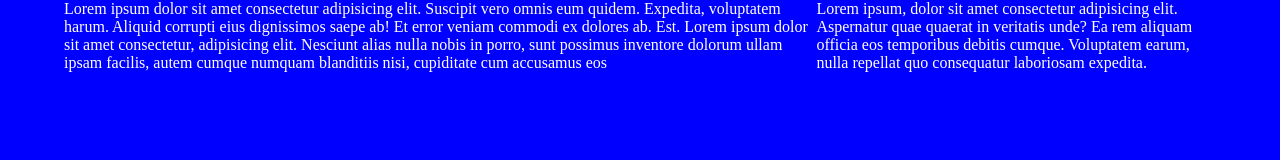
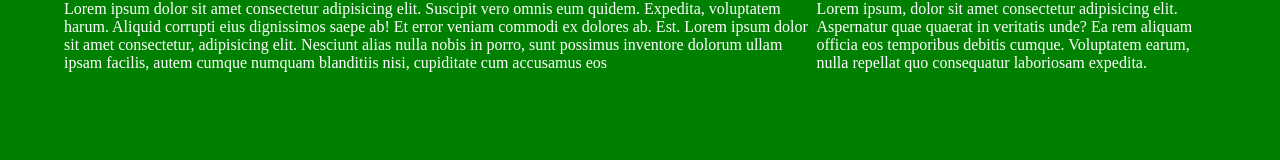
Before and after one commit to adakamahesh/sass, a plain HTML site: page basics.html in a window 1280 px wide. Drawn offline with nearby package versions, Linux system fonts and the light colour scheme; files that its build step writes are made by us from their sources.

Commit message:
modified sass

```diff
--- a/sass-styles/basics.scss
+++ b/sass-styles/basics.scss
@@ -43,5 +43,5 @@ body {
 }
 
 .some-element {
-    @include theme($light-theme: true);
+    @include theme($light-theme: false);
   }
```
Also changed, not shown: project/scss/main.css, 1 other file.
